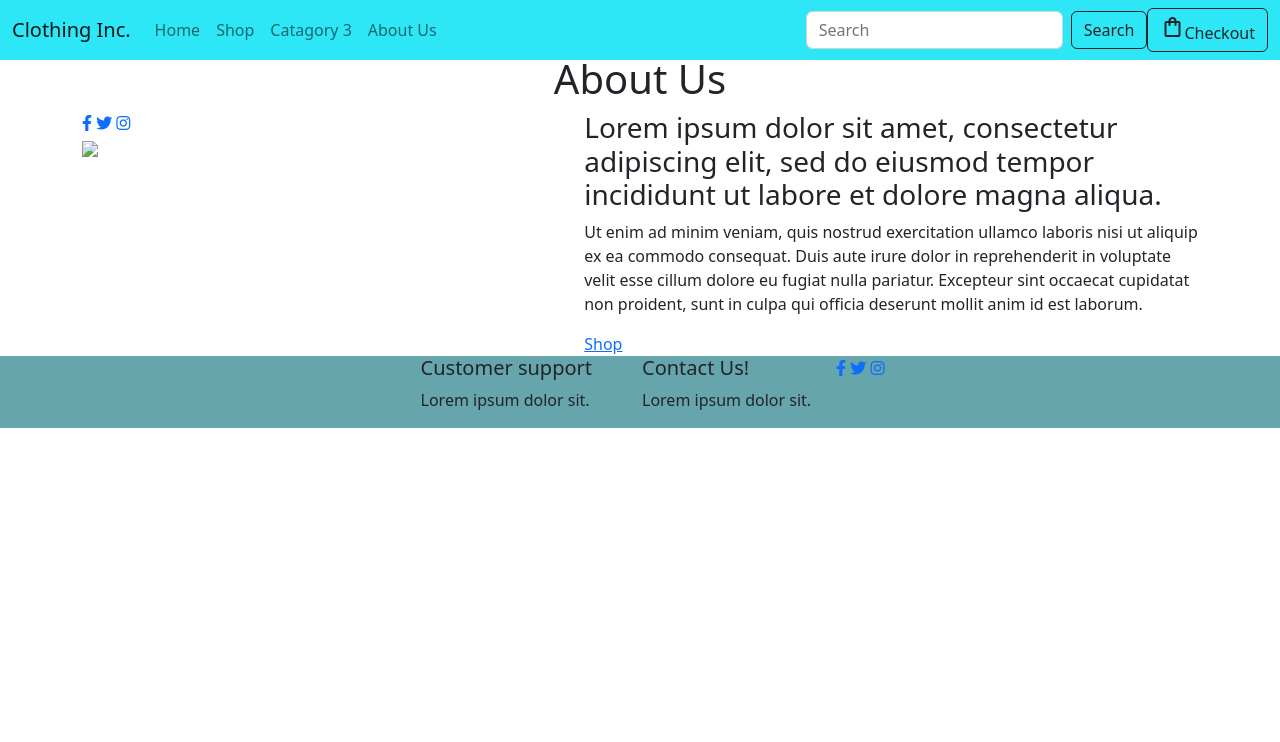
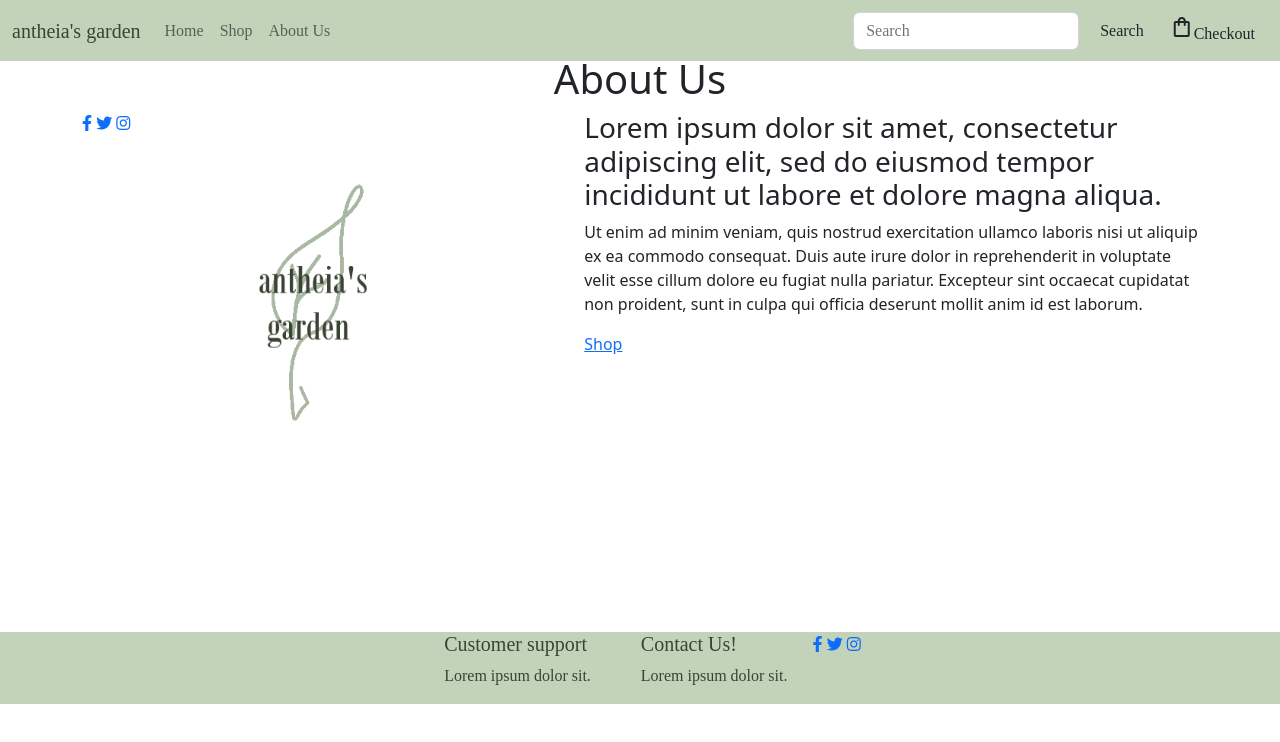
Before and after one commit to tktommykline/Final-Project-T2, a plain HTML site: page about.html in a window 1280 px wide. Drawn offline with nearby package versions, Linux system fonts and the light colour scheme.

Commit message:
added plant images, more logo options, adjust the colors to fit color theme

```diff
--- a/about.html
+++ b/about.html
@@ -15,7 +15,7 @@
 <!-- Navbar start-->
     <nav class="navbar navbar-expand-lg fixed-top">
         <div class="container-fluid">
-          <a class="navbar-brand" href="./index.html">Clothing Inc.</a>
+          <a class="navbar-brand" href="./index.html">antheia's garden</a>
           <button class="navbar-toggler" type="button" data-bs-toggle="collapse" data-bs-target="#navbarSupportedContent" aria-controls="navbarSupportedContent" aria-expanded="false" aria-label="Toggle navigation">
             <span class="navbar-toggler-icon"></span>
           </button>
@@ -29,20 +29,17 @@
                 <a class="nav-link" href="./shop.html">Shop</a>
               </li>
               <li class="nav-item">
-                <a class="nav-link" href="./shop.html">Catagory 3</a>
-              </li>
-              <li class="nav-item">
                 <a class="nav-link" href="./about.html">About Us</a>
               </li>
             </ul>
 <!--Search bar-->
             <form class="d-flex" role="search">
               <input class="form-control me-2" type="search" placeholder="Search" aria-label="Search">
-              <button class="btn btn-outline-dark" type="submit">Search</button>
+              <button class="btn btn-outline" type="submit">Search</button>
             </form>
 <!--Checkout Button-->
             <form action="./checkout.html">
-            <a class="btn btn-outline-dark" type="button" href="./checkout.html"><span class="material-symbols-outlined">
+            <a class="btn btn-outline" type="button" href="./checkout.html"><span class="material-symbols-outlined">
                 shopping_bag
                 </span>Checkout</a>
             </form>
@@ -74,7 +71,7 @@
                 </div>
             </div>
             <div class="about-image">
-                <img src="images/aboutPageImage.png">
+                <img src="images/plant_website_logo6.png">
             </div>
         </div>
     </div>
--- a/styles/style.css
+++ b/styles/style.css
@@ -1,10 +1,17 @@
 body{
     padding-top: 55px;
+    background-color: white;
+}
+/* Navbar */
+nav{
+    background-color: #c2d3ba;
+    font-family: 'Bodoni Moda', serif;
+}
+.navbar-brand{
+    color: #3a4435;
+
 }
 
-nav{
-    background-color: #2ee7f6;
-}
 .header_content{
     text-align: center;
 }
@@ -32,18 +39,18 @@ footer{
     bottom: 0;
     display: flex;
     justify-content: center;
-    background-color: #65a5ab; /*place holder color*/
+    background-color: #c2d3ba; /*place holder color*/
 }
 
 .f-section{
     margin-inline: 25px;
-    font: Helvetica Neue;
-    border-radius: 15px;
+    font-family: 'Bodoni Moda', serif;
+    color: #3a4435;
 }
 
 .f-section:hover{
-    background-color: rgb(252, 140, 140); /*place holder color*/
-    color: white; /*place holder color*/
+
+    color: #fff9e8; /*place holder color*/
 }
 
 
```
Also changed, not shown: checkout.html (+4 -7 lines), index.html (+3 -6 lines), shop.html (+3 -6 lines), images/Philo_hederaceum_angle1.jpg (added), images/Plant_website_logo.png (renamed from images/Plant website logo.png), images/Plant_website_logo3.png (added), images/Plant_website_logo5.png (added), images/Plant_website_logo6.png (added), images/plant_website_logo2.png (renamed from images/plant website logo 2.png), images/plant_website_logo4.png (added), 5 other files.
